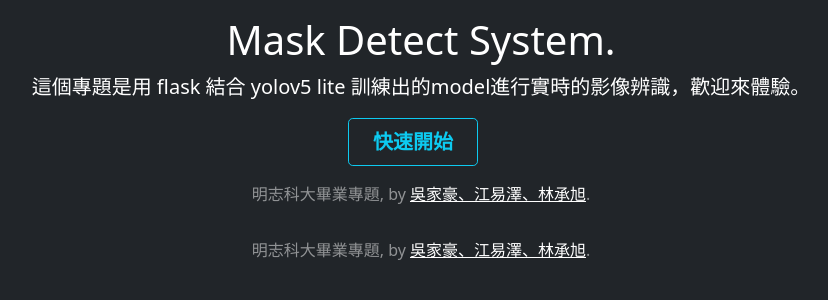
After one commit to daoxuewu/MCUT-yolov5-to-flask, a Flask app: page /quick_start in a window 1280 px wide. The commit adds this page. Shown: the top 300 px of the page, without its empty margins (219-1047 px from the left). Run offline with Flask 2, Linux system fonts and the light colour scheme; parts of the project's set-up code (start-up, migrations or seed data) failed here and were passed over; some libraries are stand-ins or nearby versions.

Commit message:
調整網頁外觀，串接bootstrap

```diff
--- a/server.py
+++ b/server.py
@@ -78,9 +78,10 @@
     # jinja2模板
     return render_template("index.html") #函式回傳的內容
 
-@app.route("/test")
-def test():
-    return url_for('index',_external=True)
+# 讓使用者登入後快速開始的頁面
+@app.route("/quick_start")
+def quick_start():
+    return render_template("quick_start.html")
 
 @app.route('/create_table')
 def create_table():
--- a/templates/base.html
+++ b/templates/base.html
@@ -13,10 +13,16 @@
   <link rel="icon" href="{{ url_for('static', filename='img/favicon.ico') }}">
   {# <!--可供更改的部分，block有點像在程式裡挖洞的概念，讓套用此模板的不同網頁可以填入不同的內容，大家都要用的就不要用block處理--> #}
   <title>{% block title %}{% endblock title %}</title>
+  {% block styles %}{% endblock %}
 </head>
-<body class="bg-color-blue" {% block body %}{% endblock %}>
+<body class="text-white bg-dark" {% block body %}{% endblock %}>
 
     <!-- 希望能固定出現在每個網頁的 nav(尚未添加) -->
+
+
+  {# <!-- Convenience block inside the body. Put stuff here. --> #}
+  {% block content %}
+  {% endblock %}
 
   <main>
     {# <!-- 可供更改的部分 --> #}
@@ -24,6 +30,9 @@
   </main>
 
   <!-- 希望能固定出現在每個網頁的 footer(尚未添加) https://ithelp.ithome.com.tw/articles/10267476 -->
+  <footer class="mt-auto text-center text-white-50">
+    <p>明志科大畢業專題, by <a class="text-white">吳家豪、江易澤、林承旭</a>{# <a href="#" class="text-white">吳家豪、江易澤、林承旭</a> #}.</p>
+  </footer>
 
   {#<!-- Import Bootstrap bundle -->#}
   <script src="https://cdn.jsdelivr.net/npm/bootstrap@5.0.0/dist/js/bootstrap.bundle.min.js" integrity="sha384-p34f1UUtsS3wqzfto5wAAmdvj+osOnFyQFpp4Ua3gs/ZVWx6oOypYoCJhGGScy+8" crossorigin="anonymous"></script>
--- /dev/null
+++ b/templates/quick_start.html
@@ -0,0 +1,38 @@
+{# source https://bootstrap5.hexschool.com/docs/5.0/examples/cover/# #}
+{% extends "base.html" %}
+
+{% block title %}Quick Start{% endblock %}
+
+{% block main %}
+
+    <div class="text-center container d-flex w-100 h-100 p-3 mx-auto flex-column">
+        {#
+        <header class="mb-auto">
+            <div>
+                <h3 class="float-md-start mb-0">Mcut Project</h3>
+                <nav class="nav nav-masthead justify-content-center float-md-end">
+                    <a class="nav-link active" aria-current="page" href="#">Home</a>
+                    <a class="nav-link" href="#">Features(改成history?)</a>
+                    <a class="nav-link" href="#">Contact</a>
+                </nav>
+            </div>
+        </header>
+        #}
+
+        <div>
+            <h1>Mask Detect System.</h1>
+            <!-- <div style="display: inline-block;vertical-align: middle;">
+            </div> -->
+            <p class="lead">這個專題是用 flask 結合 yolov5 lite 訓練出的model進行實時的影像辨識，歡迎來體驗。</p>
+            <p class="lead">
+                <button type="button" class="btn btn-outline-info btn-lg px-4 me-sm-3 fw-bold">快速開始</button>
+                {# bootstrap範例原本的btn <a href="#" class="btn btn-lg btn-secondary text-dark fw-bold border-white bg-white">Learn more</a> #}
+            </p>
+        </div>
+
+        <footer class="mt-auto text-white-50">
+            <p>明志科大畢業專題, by <a class="text-white">吳家豪、江易澤、林承旭</a>{# <a href="#" class="text-white">吳家豪、江易澤、林承旭</a> #}.</p>
+        </footer>
+    </div>
+
+{% endblock %}
```
Also changed, not shown: templates/index.html (+26 -6 lines), templates/login_page.html (+4 -4 lines), static/css/style.css (line endings or trailing spaces).
